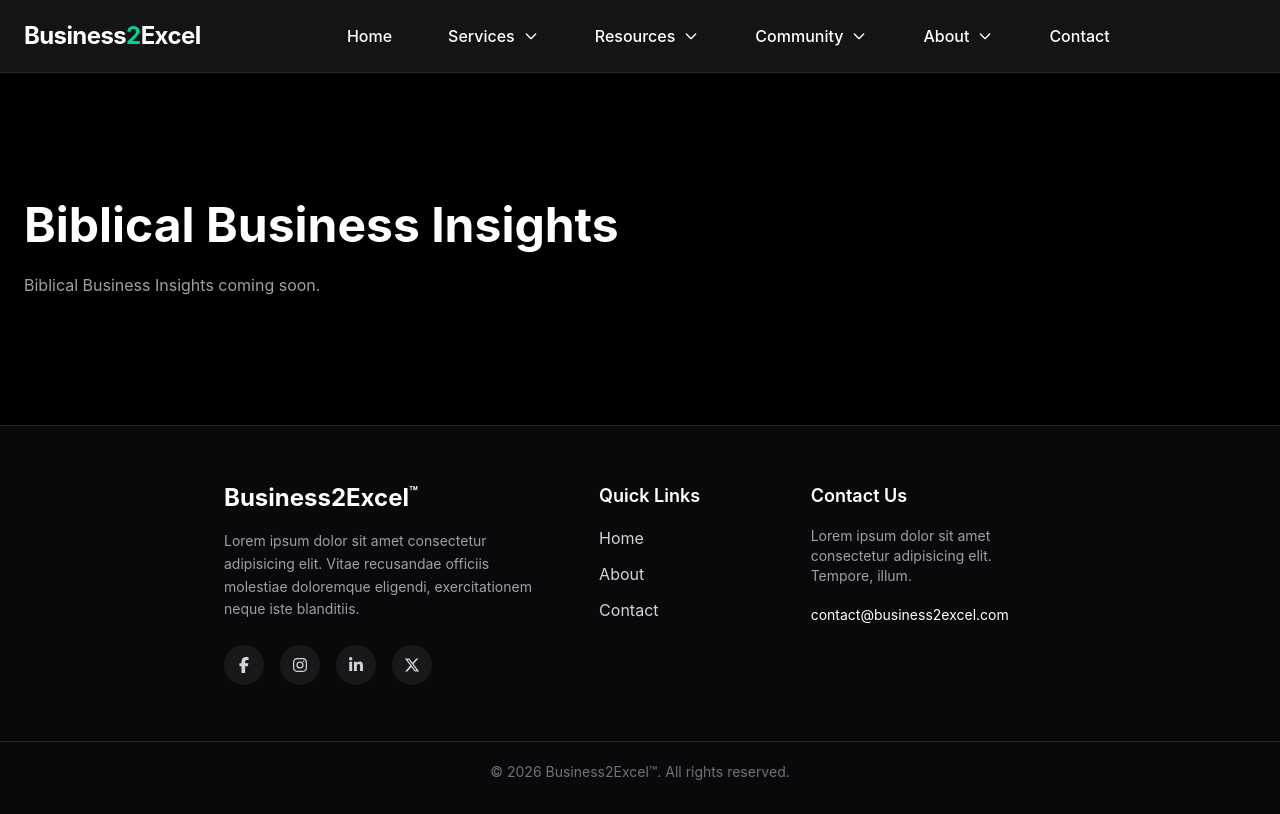
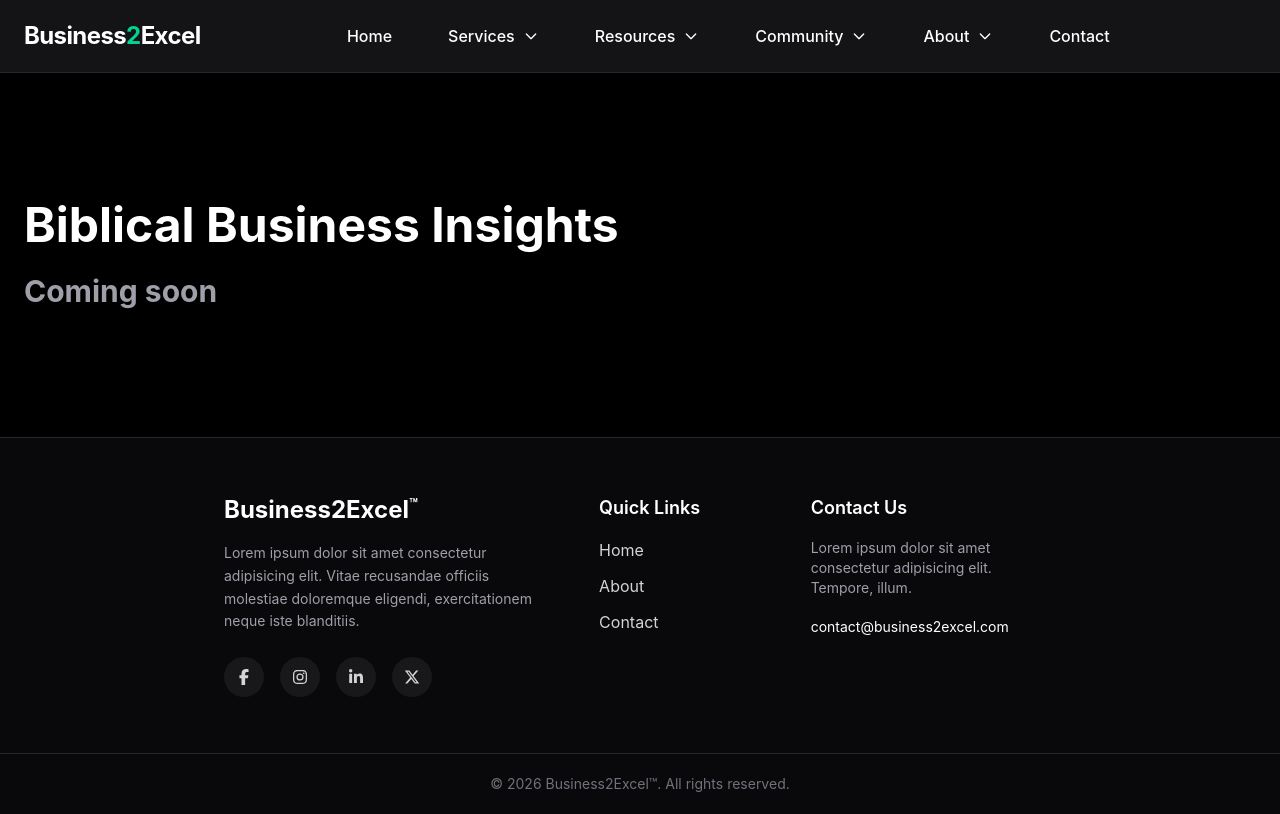
Before and after one commit to RogerWaltin/Business2Excel, a React (Vite) app in the folder Client/: page /resources/biblical-business-insights in a window 1280 px wide. Built offline with nearby package versions, Linux system fonts and the light colour scheme.

Commit message:
changed the resource library pages coming soon style

```diff
--- a/Client/src/Pages/Resources/Components/LibraryComponents/AiEthicsReports.jsx
+++ b/Client/src/Pages/Resources/Components/LibraryComponents/AiEthicsReports.jsx
@@ -8,8 +8,8 @@ export default function AiEthicsReports() {
                     AI Ethics Reports
                 </h1>
 
-                <p className="mt-6 text-zinc-400">
-                    AI Ethics Reports coming soon.
+                <p className="mt-6 text-3xl font-bold text-zinc-400">
+                    Coming soon
                 </p>
 
             </div>
--- a/Client/src/Pages/Resources/Components/LibraryComponents/Articles.jsx
+++ b/Client/src/Pages/Resources/Components/LibraryComponents/Articles.jsx
@@ -8,8 +8,8 @@ export default function Articles() {
                     Articles
                 </h1>
 
-                <p className="mt-6 text-zinc-400">
-                    Articles coming soon.
+                <p className="mt-6 text-3xl font-bold text-zinc-400">
+                    Coming soon
                 </p>
 
             </div>
--- a/Client/src/Pages/Resources/Components/LibraryComponents/BiblicalBusinessInsights.jsx
+++ b/Client/src/Pages/Resources/Components/LibraryComponents/BiblicalBusinessInsights.jsx
@@ -8,8 +8,8 @@ export default function BiblicalBusinessInsights() {
                     Biblical Business Insights
                 </h1>
 
-                <p className="mt-6 text-zinc-400">
-                    Biblical Business Insights coming soon.
+                <p className="mt-6 text-3xl font-bold text-zinc-400">
+                    Coming soon
                 </p>
 
             </div>
--- a/Client/src/Pages/Resources/Components/LibraryComponents/CaseStudies.jsx
+++ b/Client/src/Pages/Resources/Components/LibraryComponents/CaseStudies.jsx
@@ -8,8 +8,8 @@ export default function CaseStudies() {
                     Case Studies
                 </h1>
 
-                <p className="mt-6 text-zinc-400">
-                    Case Studies coming soon.
+                <p className="mt-6 text-3xl font-bold text-zinc-400">
+                    Coming soon
                 </p>
 
             </div>
--- a/Client/src/Pages/Resources/Components/LibraryComponents/Frameworks.jsx
+++ b/Client/src/Pages/Resources/Components/LibraryComponents/Frameworks.jsx
@@ -8,8 +8,8 @@ export default function Frameworks() {
                     Frameworks
                 </h1>
 
-                <p className="mt-6 text-zinc-400">
-                    Frameworks coming soon.
+                <p className="mt-6 text-3xl font-bold text-zinc-400">
+                    Coming soon
                 </p>
 
             </div>
--- a/Client/src/Pages/Resources/Components/LibraryComponents/LeadershipDevotionals.jsx
+++ b/Client/src/Pages/Resources/Components/LibraryComponents/LeadershipDevotionals.jsx
@@ -8,8 +8,8 @@ export default function LeadershipDevotionals() {
                     Leadership Devotionals
                 </h1>
 
-                <p className="mt-6 text-zinc-400">
-                    Leadership Devotionals coming soon.
+                <p className="mt-6 text-3xl font-bold text-zinc-400">
+                    Coming soon
                 </p>
 
             </div>
--- a/Client/src/Pages/Resources/Components/LibraryComponents/Podcasts.jsx
+++ b/Client/src/Pages/Resources/Components/LibraryComponents/Podcasts.jsx
@@ -8,8 +8,8 @@ export default function Podcasts() {
                     Podcasts
                 </h1>
 
-                <p className="mt-6 text-zinc-400">
-                    Podcasts coming soon.
+                <p className="mt-6 text-3xl font-bold text-zinc-400">
+                    Coming soon
                 </p>
 
             </div>
--- a/Client/src/Pages/Resources/Components/LibraryComponents/Videos.jsx
+++ b/Client/src/Pages/Resources/Components/LibraryComponents/Videos.jsx
@@ -8,8 +8,8 @@ export default function Videos() {
                     Videos
                 </h1>
 
-                <p className="mt-6 text-zinc-400">
-                    Videos coming soon.
+                <p className="mt-6 text-3xl font-bold text-zinc-400">
+                    Coming soon
                 </p>
 
             </div>
--- a/Client/src/Pages/Resources/Components/LibraryComponents/Whitepapers.jsx
+++ b/Client/src/Pages/Resources/Components/LibraryComponents/Whitepapers.jsx
@@ -8,8 +8,8 @@ export default function Whitepapers() {
                     Whitepapers
                 </h1>
 
-                <p className="mt-6 text-zinc-400">
-                    Whitepapers coming soon.
+                <p className="mt-6 text-3xl font-bold text-zinc-400">
+                    Coming soon
                 </p>
 
             </div>
```
